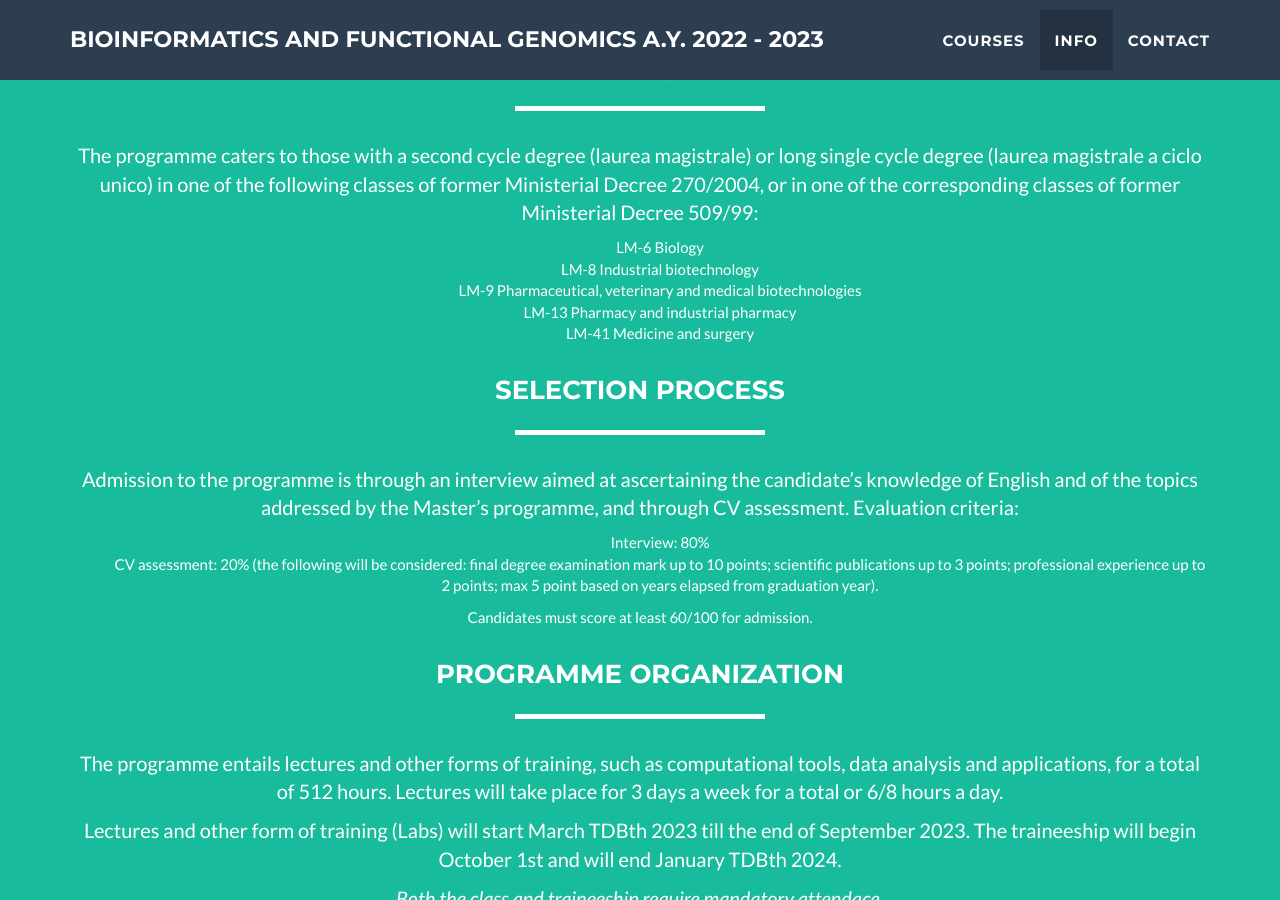
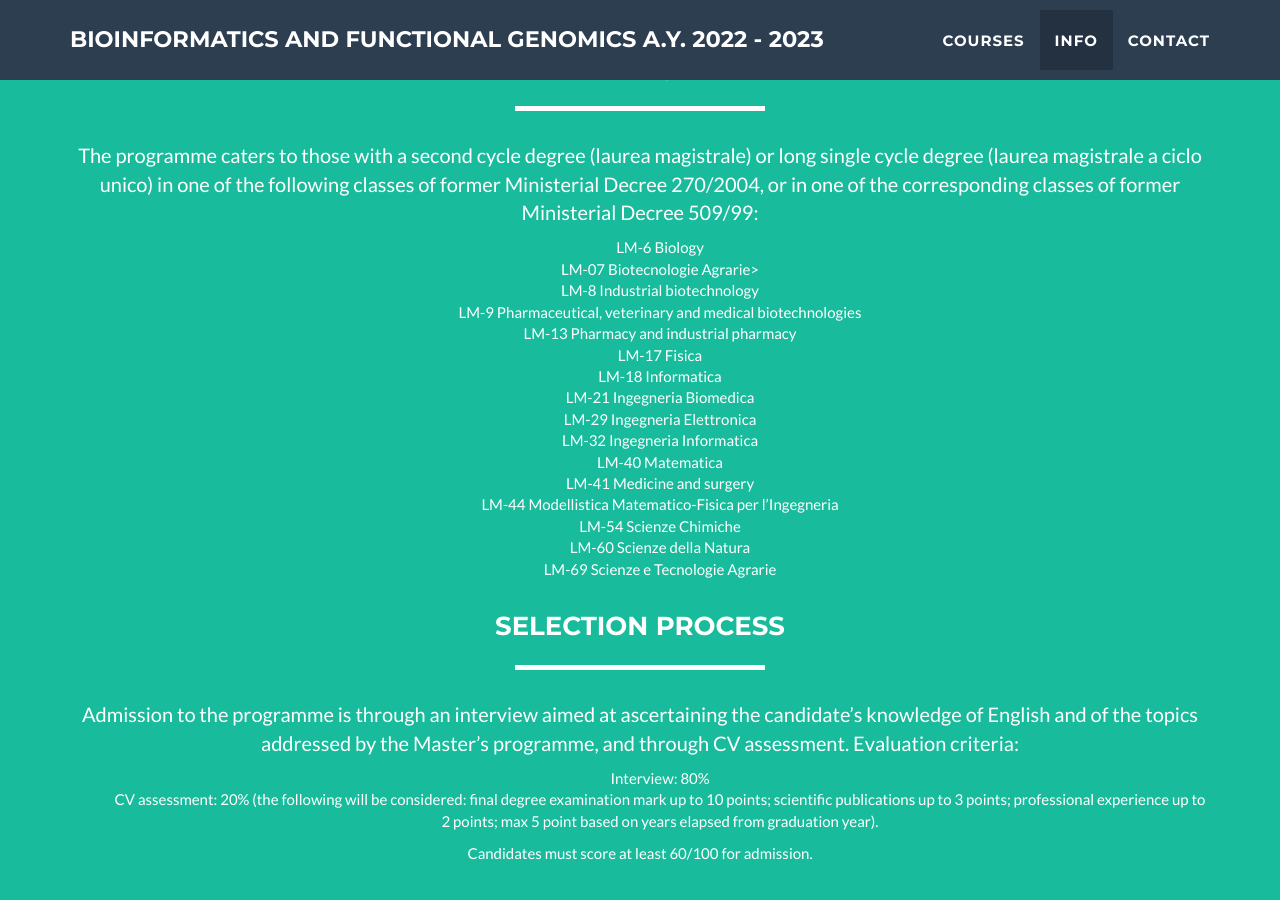
Before and after one commit to paganilab/bfg, a Jekyll site: the page built from index.md, in a window 1280 px wide and 900 px high, scrolled down 2398 px. Built offline with Jekyll 4.4.1, drawn with Linux system fonts in a browser that asks for light colours.

Commit message:
accepted dregree's codes

```diff
--- a/_includes/info.html
+++ b/_includes/info.html
@@ -26,10 +26,21 @@
 The programme caters to those with a second cycle degree (laurea magistrale) or long single cycle degree (laurea magistrale a ciclo unico) in one of the following classes of former Ministerial Decree 270/2004, or in one of the corresponding classes of former Ministerial Decree 509/99:
 <ul style="list-style-type:none">
 <li>LM-6 Biology</li>
+<li>LM-07 Biotecnologie Agrarie></li>
 <li>LM-8 Industrial biotechnology</li>
 <li>LM-9 Pharmaceutical, veterinary and medical biotechnologies</li>
 <li>LM-13 Pharmacy and industrial pharmacy</li>
+<li>LM-17 Fisica</li>
+<li>LM-18 Informatica</li>
+<li>LM-21 Ingegneria Biomedica</li>
+<li>LM-29 Ingegneria Elettronica</li>
+<li>LM-32 Ingegneria Informatica</li>
+<li>LM-40 Matematica</li>
 <li>LM-41 Medicine and surgery</li>
+<li>LM-44 Modellistica Matematico-Fisica per l’Ingegneria</li>
+<li>LM-54 Scienze Chimiche</li>
+<li>LM-60 Scienze della Natura</li>
+<li>LM-69 Scienze e Tecnologie Agrarie</li>
 </ul>
 
                     </p>
```
